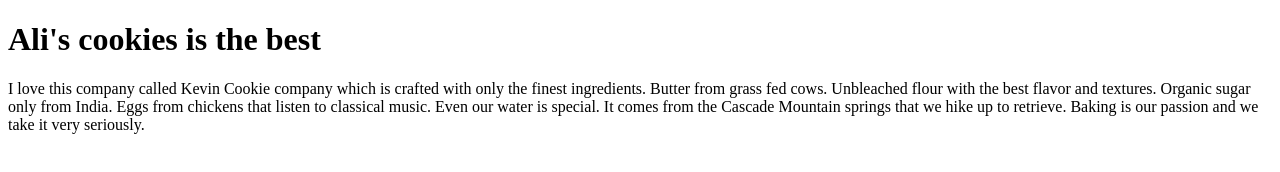
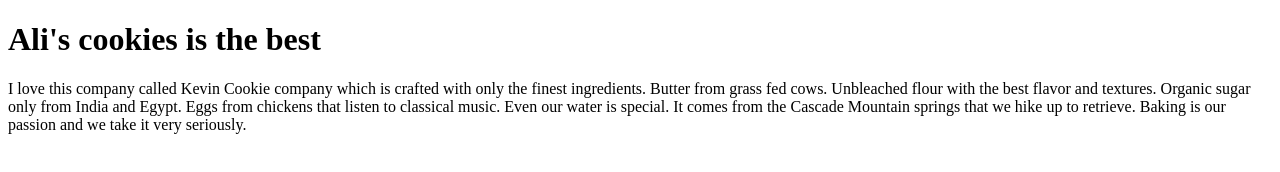
Before and after one commit to ahmedsalahh01/Labpractice, a plain HTML site: page history.htm in a window 1280 px wide. Drawn offline with Linux system fonts and the light colour scheme.

Commit message:
Change in history in sugar

```diff
--- a/history.htm
+++ b/history.htm
@@ -3,7 +3,7 @@
 <body>
 
 <h1> Ali's cookies is the best</h1>
-<p>I love this company called Kevin Cookie company which is crafted with only the finest ingredients. Butter from grass fed cows. Unbleached flour with the best flavor and textures. Organic sugar only from India. Eggs from chickens that listen to classical music. Even our water is special. It comes from the Cascade Mountain springs that we hike up to retrieve. Baking is our passion and we take it very seriously.</p>
+<p>I love this company called Kevin Cookie company which is crafted with only the finest ingredients. Butter from grass fed cows. Unbleached flour with the best flavor and textures. Organic sugar only from India and Egypt. Eggs from chickens that listen to classical music. Even our water is special. It comes from the Cascade Mountain springs that we hike up to retrieve. Baking is our passion and we take it very seriously.</p>
 
 </body>
 </html>
```
